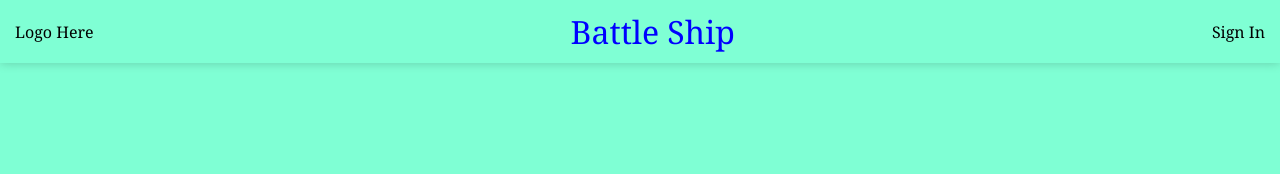
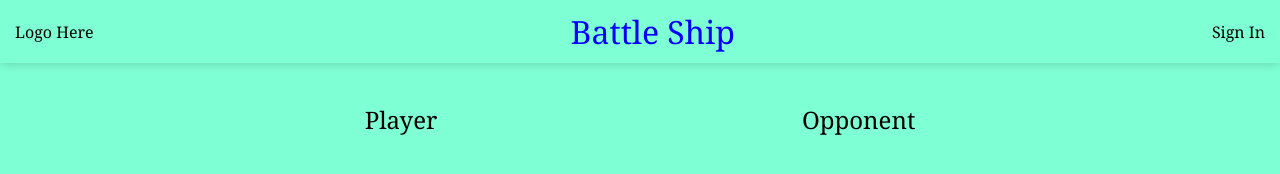
Before and after one commit to achau96/battleship, a website built with webpack: page src/index.html in a window 1280 px wide. Built offline with nearby package versions, Linux system fonts and the light colour scheme.

Commit message:
Added player and opponent for html

```diff
--- a/src/index.css
+++ b/src/index.css
@@ -9,10 +9,10 @@
 .flex-div {
   display: flex;
   align-items: center;
-  justify-content: space-between;
 }
 .header {
   position: sticky;
+  justify-content: space-between;
   box-shadow: 0px 0px 10px rgba(0, 0, 0, 0.2);
 }
 .header .logo {
@@ -26,3 +26,11 @@
 .header .sign-in {
   margin-right: 15px;
 }
+
+/* Grids  */
+
+.container {
+  justify-content: space-evenly;
+  font-size: 24px;
+  margin-top: 5vh;
+}
--- a/src/index.html
+++ b/src/index.html
@@ -12,6 +12,16 @@
     <div class="title">Battle Ship</div>
     <div class="sign-in">Sign In</div>
   </div>
+  <div class="flex-div container">
+    <div class="player">
+      <p>Player</p>
+      <div class="grid"></div>
+    </div>
 
+    <div class="opponent">
+      <p>Opponent</p>
+      <div class="grid"></div>
+    </div>
+  </div>
 </body>
 </html>
```
Also changed, not shown: dist/index.bundle.js, dist/index.html.
